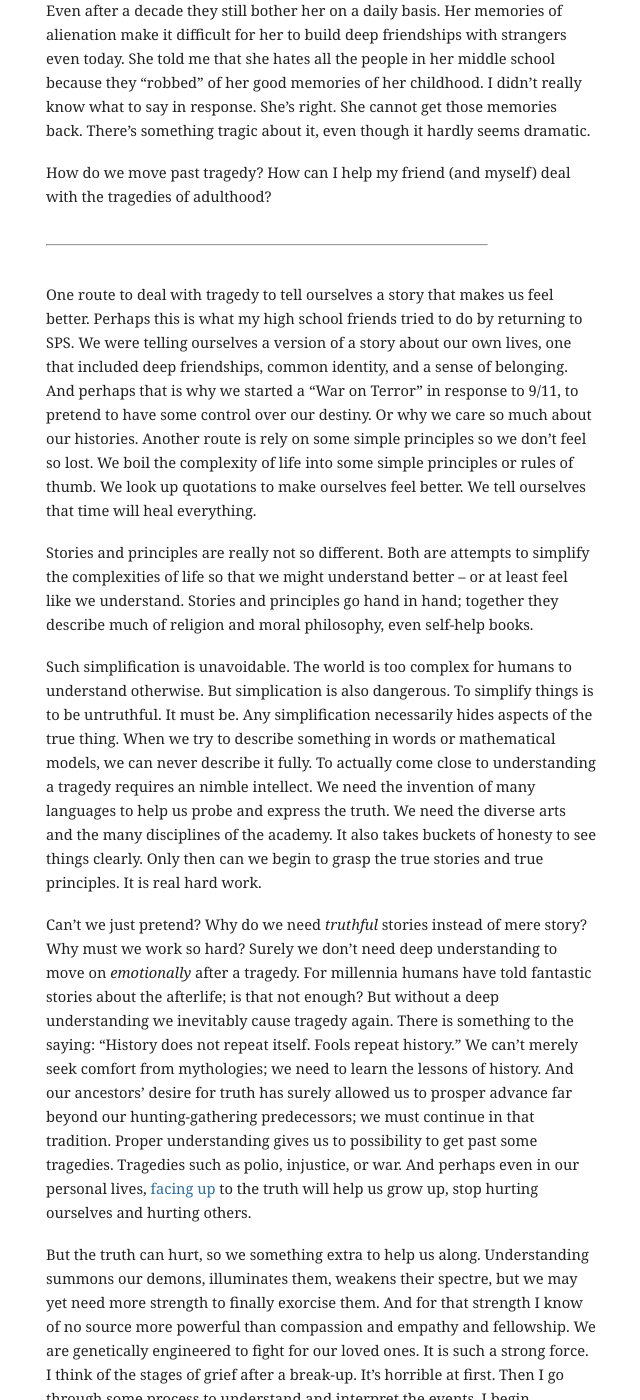
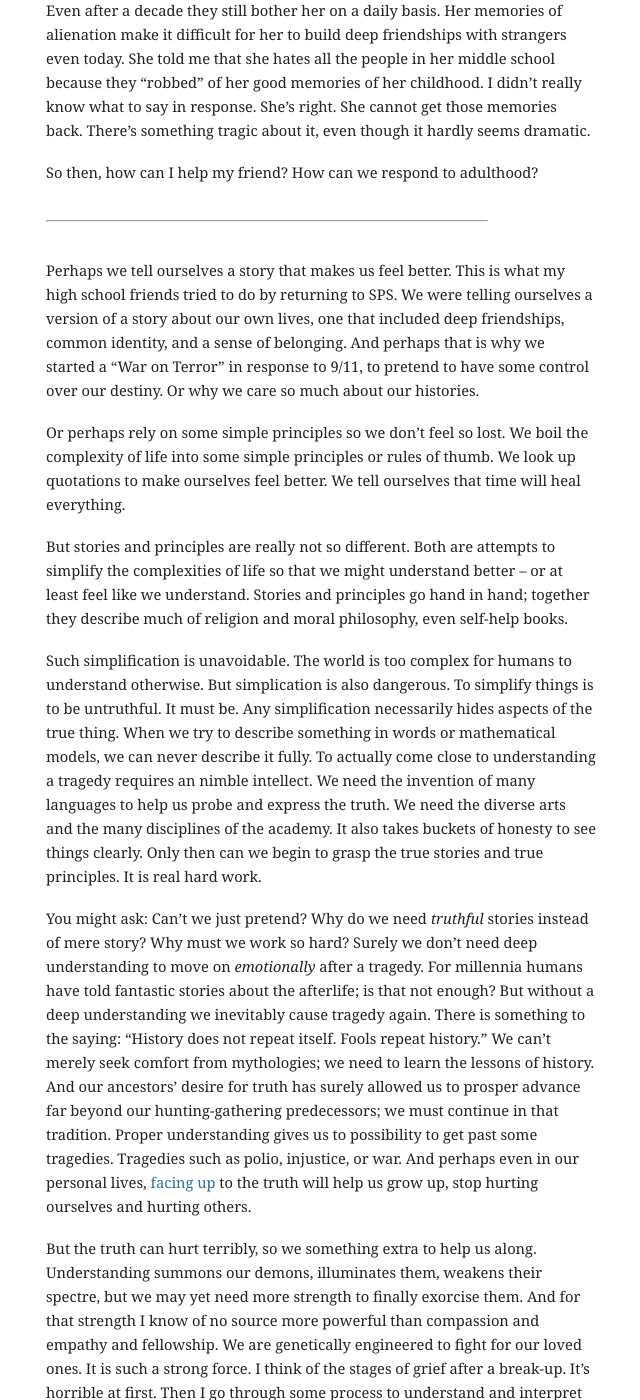
Before and after one commit to mbwong/mbwong.github.com, a Jekyll site: the page built from _posts/2013-08-17-tragedy-and-adulthood.md, in a window 1280 px wide and 1400 px high, scrolled down 1282 px. Shown: the whole window, without its empty margins (304-944 px from the left). Built offline with Jekyll 4.4.1, drawn with Linux system fonts in a browser that asks for light colours; some of the changed text lies outside the part shown.

Commit message:
Update 2013-08-17-tragedy-and-adulthood.md

```diff
--- a/_posts/2013-08-17-tragedy-and-adulthood.md
+++ b/_posts/2013-08-17-tragedy-and-adulthood.md
@@ -23,19 +23,21 @@ Adulthood is hard because to be an adult is to deal with tragedies. As kids, we
 
 Recently I tried to help a friend grapple with traumatic childhood experiences. Even after a decade they still bother her on a daily basis. Her memories of alienation make it difficult for her to build deep friendships with strangers even today. She told me that she hates all the people in her middle school because they "robbed" of her good memories of her childhood. I didn't really know what to say in response. She's right. She cannot get those memories back. There's something tragic about it, even though it hardly seems dramatic.
 
-How do we move past tragedy? How can I help my friend (and myself) deal with the tragedies of adulthood?
+So then, how can I help my friend? How can we respond to adulthood?
 
 --------------------------------------
 
-One route to deal with tragedy to tell ourselves a story that makes us feel better. Perhaps this is what my high school friends tried to do by returning to SPS. We were telling ourselves a version of a story about our own lives, one that included deep friendships, common identity, and a sense of belonging. And perhaps that is why we started a "War on Terror" in response to 9/11, to pretend to have some control over our destiny. Or why we care so much about our histories. Another route is rely on some simple principles so we don't feel so lost. We boil the complexity of life into some simple principles or rules of thumb. We look up quotations to make ourselves feel better. We tell ourselves that time will heal everything.
+Perhaps we tell ourselves a story that makes us feel better. This is what my high school friends tried to do by returning to SPS. We were telling ourselves a version of a story about our own lives, one that included deep friendships, common identity, and a sense of belonging. And perhaps that is why we started a "War on Terror" in response to 9/11, to pretend to have some control over our destiny. Or why we care so much about our histories.
 
-Stories and principles are really not so different. Both are attempts to simplify the complexities of life so that we might understand better -- or at least feel like we understand. Stories and principles go hand in hand; together they describe much of religion and moral philosophy, even self-help books.
+Or perhaps rely on some simple principles so we don't feel so lost. We boil the complexity of life into some simple principles or rules of thumb. We look up quotations to make ourselves feel better. We tell ourselves that time will heal everything.
+
+But stories and principles are really not so different. Both are attempts to simplify the complexities of life so that we might understand better -- or at least feel like we understand. Stories and principles go hand in hand; together they describe much of religion and moral philosophy, even self-help books.
 
 Such simplification is unavoidable. The world is too complex for humans to understand otherwise. But simplication is also dangerous. To simplify things is to be untruthful. It must be. Any simplification necessarily hides aspects of the true thing. When we try to describe something in words or mathematical models, we can never describe it fully. To actually come close to understanding a tragedy requires an nimble intellect. We need the invention of many languages to help us probe and express the truth. We need the diverse arts and the many disciplines of the academy. It also takes buckets of honesty to see things clearly. Only then can we begin to grasp the true stories and true principles. It is real hard work.
 
-Can't we just pretend? Why do we need _truthful_ stories instead of mere story? Why must we work so hard? Surely we don't need deep understanding to move on _emotionally_ after a tragedy. For millennia humans have told fantastic stories about the afterlife; is that not enough? But without a deep understanding we inevitably cause tragedy again. There is something to the saying: "History does not repeat itself. Fools repeat history." We can't merely seek comfort from mythologies; we need to learn the lessons of history. And our ancestors' desire for truth has surely allowed us to prosper advance far beyond our hunting-gathering predecessors; we must continue in that tradition. Proper understanding gives us to possibility to get past some tragedies. Tragedies such as polio, injustice, or war. And perhaps even in our personal lives, [facing up][body] to the truth will help us grow up, stop hurting ourselves and hurting others.
+You might ask: Can't we just pretend? Why do we need _truthful_ stories instead of mere story? Why must we work so hard? Surely we don't need deep understanding to move on _emotionally_ after a tragedy. For millennia humans have told fantastic stories about the afterlife; is that not enough? But without a deep understanding we inevitably cause tragedy again. There is something to the saying: "History does not repeat itself. Fools repeat history." We can't merely seek comfort from mythologies; we need to learn the lessons of history. And our ancestors' desire for truth has surely allowed us to prosper advance far beyond our hunting-gathering predecessors; we must continue in that tradition. Proper understanding gives us to possibility to get past some tragedies. Tragedies such as polio, injustice, or war. And perhaps even in our personal lives, [facing up][body] to the truth will help us grow up, stop hurting ourselves and hurting others.
 
-But the truth can hurt, so we something extra to help us along. Understanding summons our demons, illuminates them, weakens their spectre, but we may yet need more strength to finally exorcise them. And for that strength I know of no source more powerful than compassion and empathy and fellowship. We are genetically engineered to fight for our loved ones. It is such a strong force. I think of the stages of grief after a break-up. It's horrible at first. Then I go through some process to understand and interpret the events. I begin, perhaps, to see my relationship for what it was or to understand the inevitability of its end. I begin to learn my mistakes. I reorient to a new reality. I accept it and I am content again. And each step would be so much harder without the support and love of friends.
+But the truth can hurt terribly, so we something extra to help us along. Understanding summons our demons, illuminates them, weakens their spectre, but we may yet need more strength to finally exorcise them. And for that strength I know of no source more powerful than compassion and empathy and fellowship. We are genetically engineered to fight for our loved ones. It is such a strong force. I think of the stages of grief after a break-up. It's horrible at first. Then I go through some process to understand and interpret the events. I begin, perhaps, to see my relationship for what it was or to understand the inevitability of its end. I begin to learn my mistakes. I reorient to a new reality. I accept it and I am content again. And each step would be so much harder without the support and love of friends.
 
 [body]: http://www.washingtonpost.com/lifestyle/style/youre-not-pretty-enough-dealing-with-ugly-self-doubt/2013/08/09/4928a4c0-f932-11e2-b018-5b8251f0c56e_story.html?hpid=z1
 
```
